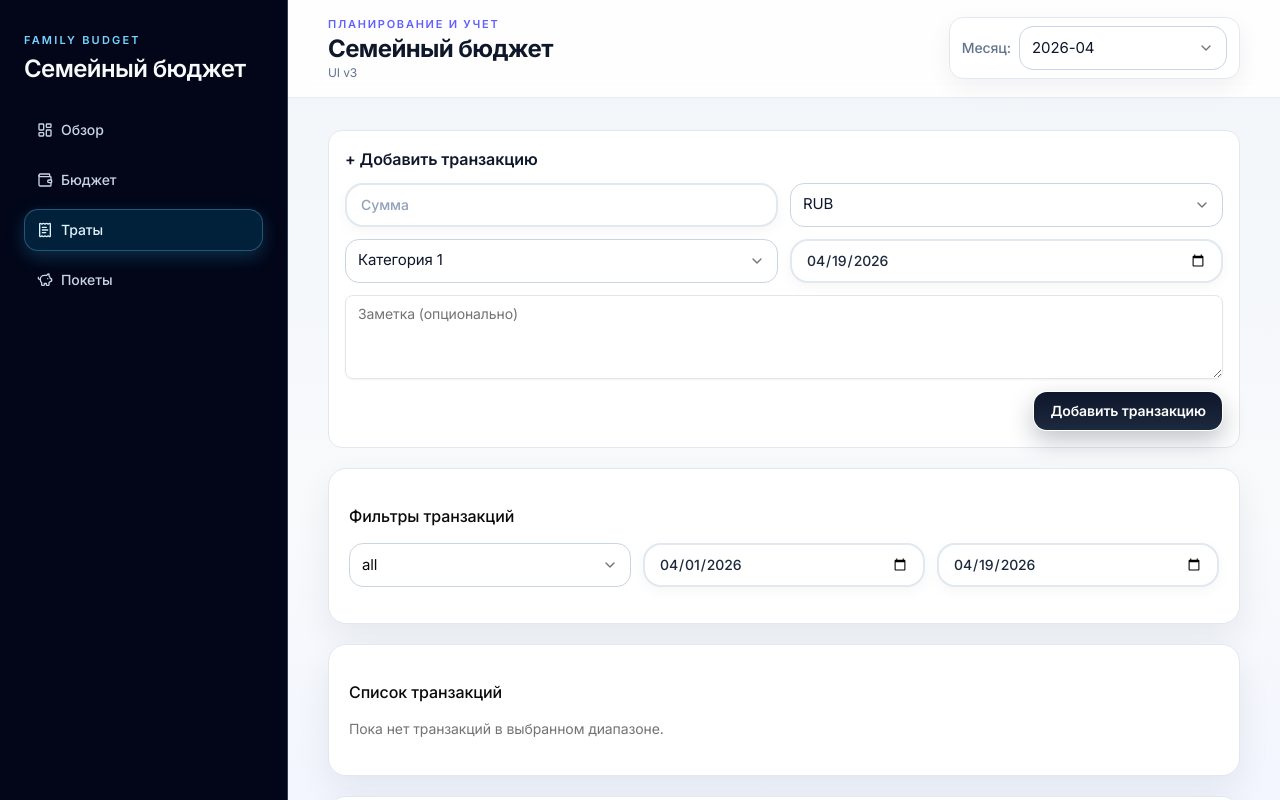
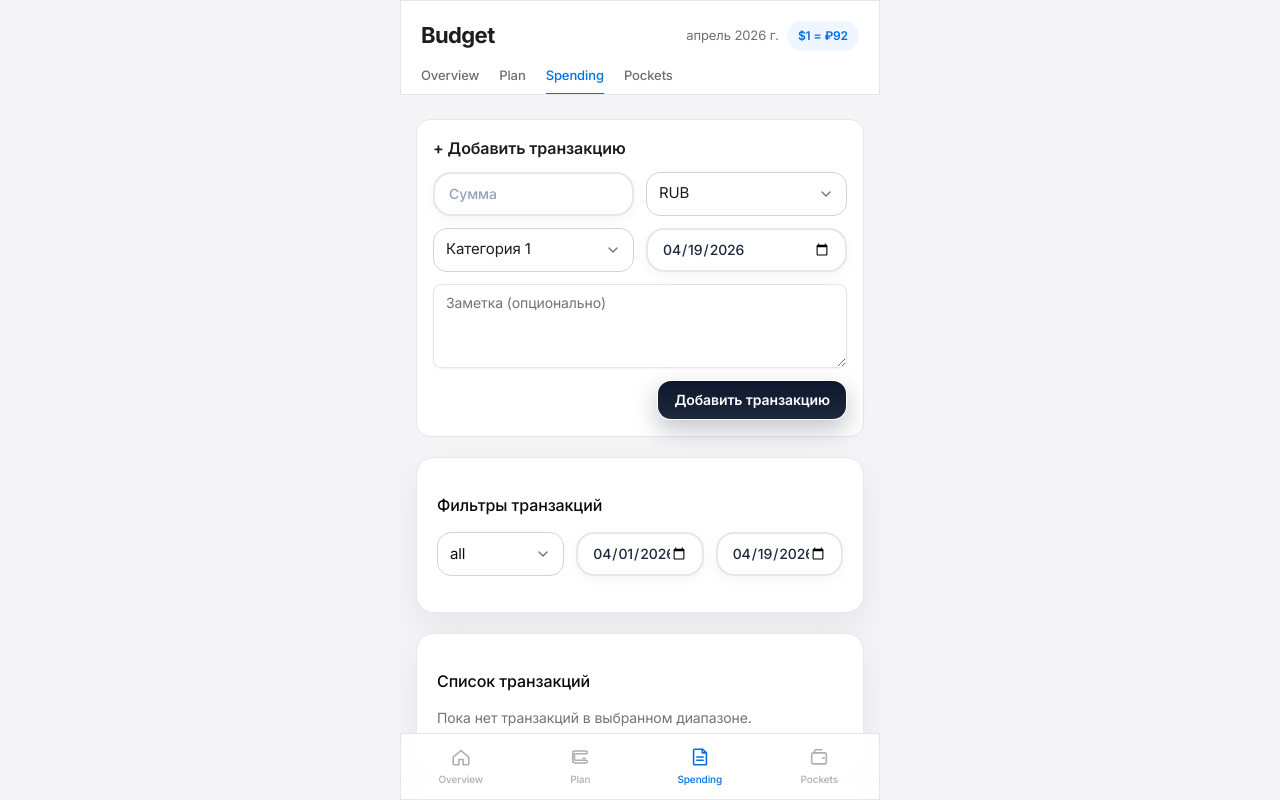
Before and after one commit to roxannication-arch/careerplusresearch, a Next.js app in the folder family-budget/: page /transactions in a window 1280 px wide. Shown: the top 800 px of the page. Built offline with nearby package versions, Linux system fonts and the light colour scheme.

Commit message:
feat: redesign topbar and bottom navigation
Co-authored-by: roxannication-arch <roxannication-arch@users.noreply.github.com>

```diff
--- a/family-budget/app/globals.css
+++ b/family-budget/app/globals.css
@@ -143,6 +143,7 @@
   body {
     @apply bg-[var(--bg)] text-[var(--ink)];
     font-family: var(--font-inter), ui-sans-serif, system-ui, -apple-system, "Segoe UI", sans-serif;
+    padding-bottom: 80px;
   }
   html {
     @apply font-sans;
--- a/family-budget/components/AppFrame.tsx
+++ b/family-budget/components/AppFrame.tsx
@@ -2,35 +2,17 @@
 
 import { ReactNode } from "react";
 
-import { MonthSelector } from "@/components/MonthSelector";
 import { Sidebar } from "@/components/Sidebar";
-import { useBudget } from "@/components/BudgetProvider";
+import { TopBar } from "@/components/TopBar";
 
 export function AppFrame({ children }: { children: ReactNode }) {
-  const { selectedMonth, monthOptions, setSelectedMonth } = useBudget();
-
   return (
-    <div className="min-h-screen bg-gradient-to-b from-slate-100 via-slate-50 to-indigo-50 text-slate-900">
+    <div className="min-h-screen bg-[var(--bg)] text-[var(--ink)]">
+      <div className="mx-auto max-w-[480px]">
+        <TopBar />
+        <main className="animate-in fade-in-0 px-4 pt-6 pb-20 duration-150">{children}</main>
+      </div>
       <Sidebar />
-      <main className="flex-1 md:pl-72">
-        <header className="sticky top-0 z-20 border-b border-slate-200/80 bg-white/90 px-4 py-4 backdrop-blur md:px-10">
-          <div className="mx-auto flex w-full max-w-7xl flex-wrap items-center justify-between gap-3">
-            <div>
-              <p className="text-[11px] font-semibold uppercase tracking-[0.16em] text-indigo-500">
-                Планирование и учет
-              </p>
-              <h2 className="text-2xl font-bold tracking-tight text-slate-900">Семейный бюджет</h2>
-              <p className="text-xs text-slate-500">UI v3</p>
-            </div>
-            <MonthSelector
-              selectedMonth={selectedMonth}
-              monthOptions={monthOptions}
-              onChange={setSelectedMonth}
-            />
-          </div>
-        </header>
-        <section className="mx-auto w-full max-w-7xl px-4 py-5 md:px-10 md:py-8">{children}</section>
-      </main>
     </div>
   );
 }
--- a/family-budget/components/Sidebar.tsx
+++ b/family-budget/components/Sidebar.tsx
@@ -2,67 +2,62 @@
 
 import Link from "next/link";
 import { usePathname } from "next/navigation";
-import { LayoutDashboard, PiggyBank, ReceiptText, Wallet } from "lucide-react";
-
-import { cn } from "@/lib/utils";
 
 const navItems = [
-  {
-    href: "/dashboard",
-    label: "Обзор",
-    icon: LayoutDashboard,
-  },
-  {
-    href: "/budget",
-    label: "Бюджет",
-    icon: Wallet,
-  },
-  {
-    href: "/transactions",
-    label: "Траты",
-    icon: ReceiptText,
-  },
-  {
-    href: "/pockets",
-    label: "Покеты",
-    icon: PiggyBank,
-  },
+  { href: "/dashboard", label: "Overview" },
+  { href: "/budget", label: "Plan" },
+  { href: "/transactions", label: "Spending" },
+  { href: "/pockets", label: "Pockets" },
 ];
 
 export function Sidebar() {
   const pathname = usePathname();
 
   return (
-    <aside className="w-full border-b border-slate-700 bg-slate-950 px-4 py-4 md:fixed md:inset-y-0 md:left-0 md:w-72 md:border-r md:border-b-0 md:px-6 md:py-8">
-      <div className="mb-6">
-        <p className="text-[11px] font-semibold uppercase tracking-[0.2em] text-sky-300">
-          Family Budget
-        </p>
-        <h1 className="mt-1 text-2xl font-semibold tracking-tight text-slate-50">Семейный бюджет</h1>
-      </div>
-
-      <nav className="grid grid-cols-4 gap-2 overflow-x-auto pb-1 md:flex md:flex-col md:gap-2 md:overflow-visible">
+    <nav className="fixed right-1/2 bottom-0 z-[100] w-full max-w-[480px] translate-x-1/2 border-t border-[0.5px] border-[var(--line2)] bg-[rgba(255,255,255,0.92)] py-[10px] [backdrop-filter:saturate(180%)_blur(20px)]">
+      <div className="grid grid-cols-4">
         {navItems.map((item) => {
           const isActive = pathname === item.href;
-          const Icon = item.icon;
-
+          const color = isActive ? "var(--blue)" : "var(--ink3)";
           return (
             <Link
               key={item.href}
               href={item.href}
-              className={cn(
-                "inline-flex items-center justify-center gap-2 rounded-xl px-3 py-2.5 text-sm font-medium transition md:justify-start",
-                "border border-transparent text-slate-300 hover:bg-slate-800 hover:text-white",
-                isActive &&
-                  "border-sky-300/30 bg-sky-400/15 text-sky-100 shadow-[0_6px_18px_rgba(56,189,248,0.22)]",
-              )}
+              className="inline-flex flex-col items-center justify-center gap-1 px-1 py-0.5 text-[10px] font-medium"
+              style={{ color }}
             >
-              <Icon className="size-4" />
+              <span className="inline-flex h-[22px] w-[22px] items-center justify-center">
+                {item.href === "/dashboard" && (
+                  <svg width="22" height="22" viewBox="0 0 24 24" fill="none" aria-hidden="true">
+                    <path d="M3.5 12.2L12 5l8.5 7.2v7.3a1 1 0 0 1-1 1h-5.2v-5.7h-4.6v5.7H4.5a1 1 0 0 1-1-1v-7.3Z" stroke="currentColor" strokeWidth="1.7" strokeLinecap="round" strokeLinejoin="round" />
+                  </svg>
+                )}
+                {item.href === "/budget" && (
+                  <svg width="22" height="22" viewBox="0 0 24 24" fill="none" aria-hidden="true">
+                    <path d="M4 7.5a2 2 0 0 1 2-2h12.5a1.5 1.5 0 0 1 0 3H6a2 2 0 0 0-2 2v5a3 3 0 0 0 3 3h11.5a1.5 1.5 0 0 0 0-3H7a1 1 0 0 1-1-1v-4" stroke="currentColor" strokeWidth="1.7" strokeLinecap="round" strokeLinejoin="round" />
+                    <path d="M15.5 13.5h2" stroke="currentColor" strokeWidth="1.7" strokeLinecap="round" />
+                  </svg>
+                )}
+                {item.href === "/transactions" && (
+                  <svg width="22" height="22" viewBox="0 0 24 24" fill="none" aria-hidden="true">
+                    <path d="M6 3.5h9l4 4v12a1 1 0 0 1-1 1H6a1 1 0 0 1-1-1v-15a1 1 0 0 1 1-1Z" stroke="currentColor" strokeWidth="1.7" strokeLinecap="round" strokeLinejoin="round" />
+                    <path d="M14.5 3.5v4h4" stroke="currentColor" strokeWidth="1.7" strokeLinecap="round" strokeLinejoin="round" />
+                    <path d="M8.5 12h7M8.5 15.5h7" stroke="currentColor" strokeWidth="1.7" strokeLinecap="round" />
+                  </svg>
+                )}
+                {item.href === "/pockets" && (
+                  <svg width="22" height="22" viewBox="0 0 24 24" fill="none" aria-hidden="true">
+                    <path d="M4 9.5a2 2 0 0 1 2-2h12a2 2 0 0 1 2 2v8a2 2 0 0 1-2 2H6a2 2 0 0 1-2-2v-8Z" stroke="currentColor" strokeWidth="1.7" strokeLinecap="round" strokeLinejoin="round" />
+                    <path d="M7 7.5V6a2 2 0 0 1 2-2h6" stroke="currentColor" strokeWidth="1.7" strokeLinecap="round" />
+                    <path d="M15.8 13h2.2" stroke="currentColor" strokeWidth="1.7" strokeLinecap="round" />
+                  </svg>
+                )}
+              </span>
               {item.label}
             </Link>
           );
         })}
-      </nav>
-    </aside>
+      </div>
+    </nav>
   );
 }
--- /dev/null
+++ b/family-budget/components/TopBar.tsx
@@ -0,0 +1,99 @@
+"use client";
+
+import Link from "next/link";
+import { usePathname } from "next/navigation";
+import { useEffect, useState } from "react";
+
+import { useBudget } from "@/components/BudgetProvider";
+import { getMonthLabel } from "@/lib/storage";
+import { cn } from "@/lib/utils";
+
+const navTabs = [
+  { href: "/dashboard", label: "Overview" },
+  { href: "/budget", label: "Plan" },
+  { href: "/transactions", label: "Spending" },
+  { href: "/pockets", label: "Pockets" },
+];
+
+export function TopBar() {
+  const { selectedMonth, monthOptions, setSelectedMonth, monthData, updateExchangeRate } = useBudget();
+  const pathname = usePathname();
+  const [isRateEditing, setIsRateEditing] = useState(false);
+  const [rateDraft, setRateDraft] = useState(String(Math.round(monthData.exchangeRate)));
+
+  useEffect(() => {
+    if (!isRateEditing) {
+      setRateDraft(String(Math.round(monthData.exchangeRate)));
+    }
+  }, [isRateEditing, monthData.exchangeRate]);
+
+  const commitRate = () => {
+    const parsed = Number.parseFloat(rateDraft);
+    if (Number.isFinite(parsed) && parsed > 0) {
+      updateExchangeRate(parsed);
+    }
+    setIsRateEditing(false);
+  };
+
+  return (
+    <header className="sticky top-0 z-[100] border-b border-[0.5px] border-[var(--line2)] bg-[rgba(255,255,255,0.92)] [backdrop-filter:saturate(180%)_blur(20px)]">
+      <div className="mx-auto w-full max-w-[480px] px-[20px] pt-[18px]">
+        <div className="flex items-center justify-between gap-3">
+          <h1 className="text-[22px] font-bold tracking-[-0.6px] text-[var(--ink)]">Budget</h1>
+          <div className="flex items-center gap-2">
+            <select
+              value={selectedMonth}
+              onChange={(event) => setSelectedMonth(event.target.value)}
+              className="max-w-[128px] appearance-none bg-transparent text-right text-[13px] text-[var(--ink2)] outline-none"
+            >
+              {monthOptions.map((month) => (
+                <option key={month} value={month}>
+                  {getMonthLabel(month)}
+                </option>
+              ))}
+            </select>
+            {isRateEditing ? (
+              <input
+                autoFocus
+                value={rateDraft}
+                onChange={(event) => setRateDraft(event.target.value)}
+                onBlur={commitRate}
+                onKeyDown={(event) => {
+                  if (event.key === "Enter") {
+                    commitRate();
+                  }
+                }}
+                className="w-[96px] rounded-[20px] border-[1.5px] border-[var(--blue)] bg-white px-[11px] py-[6px] text-[12px] font-semibold text-[var(--blue)] outline-none"
+              />
+            ) : (
+              <button
+                type="button"
+                onClick={() => setIsRateEditing(true)}
+                className="rounded-[20px] bg-[var(--blue-bg)] px-[11px] py-[6px] text-[12px] font-semibold text-[var(--blue)]"
+              >
+                $1 = ₽{Math.round(monthData.exchangeRate)}
+              </button>
+            )}
+          </div>
+        </div>
+
+        <nav className="mt-[14px] flex gap-5 overflow-x-auto pb-0 [scrollbar-width:none] [&::-webkit-scrollbar]:hidden">
+          {navTabs.map((tab) => (
+            <Link
+              key={tab.href}
+              href={tab.href}
+              className={cn(
+                "border-b-[1.5px] pb-[7px] text-[13px] font-medium whitespace-nowrap transition-colors",
+                pathname === tab.href
+                  ? "border-[var(--blue)] text-[var(--blue)]"
+                  : "border-transparent text-[var(--ink2)]",
+              )}
+            >
+              {tab.label}
+            </Link>
+          ))}
+        </nav>
+      </div>
+    </header>
+  );
+}
```
